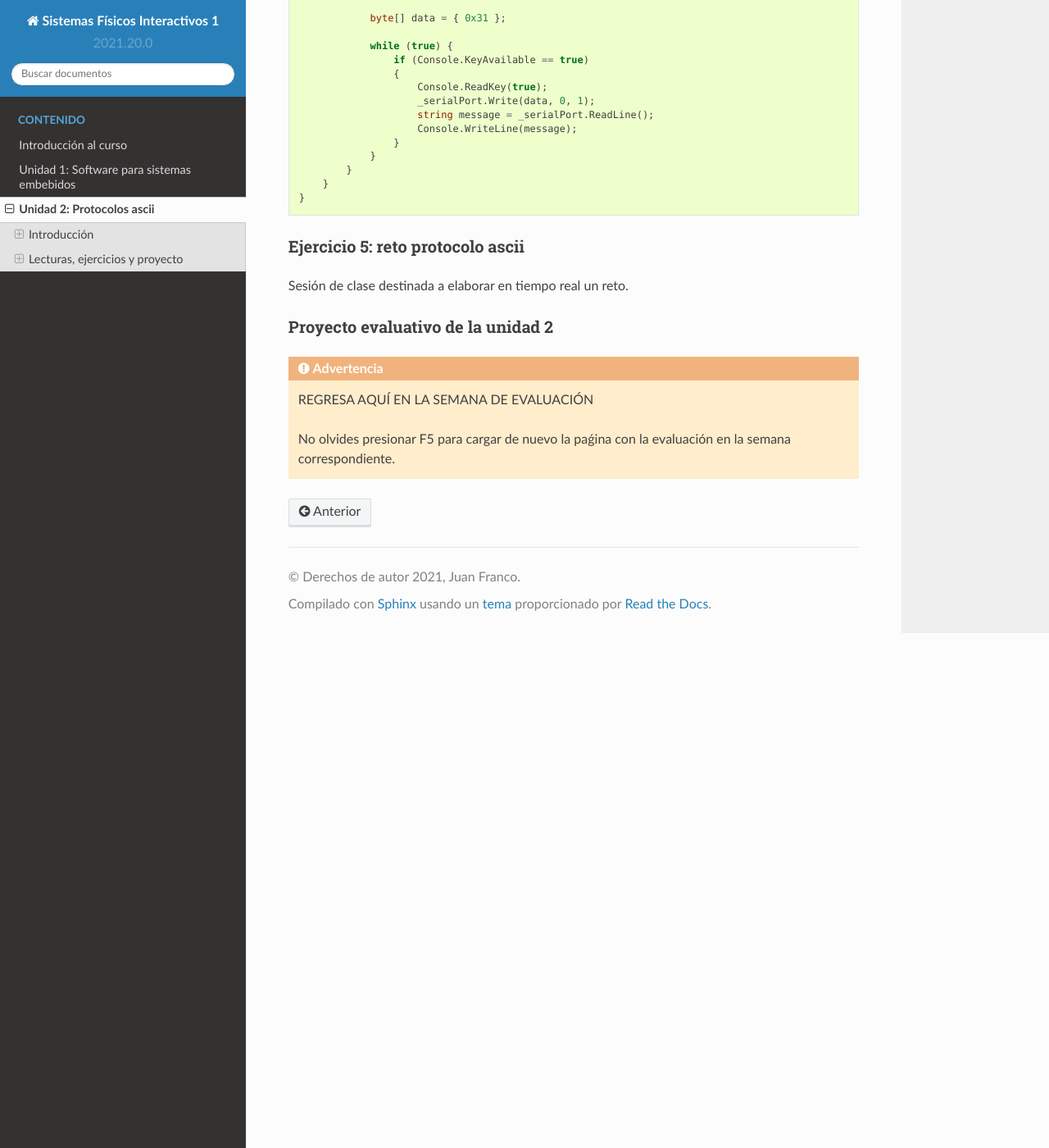
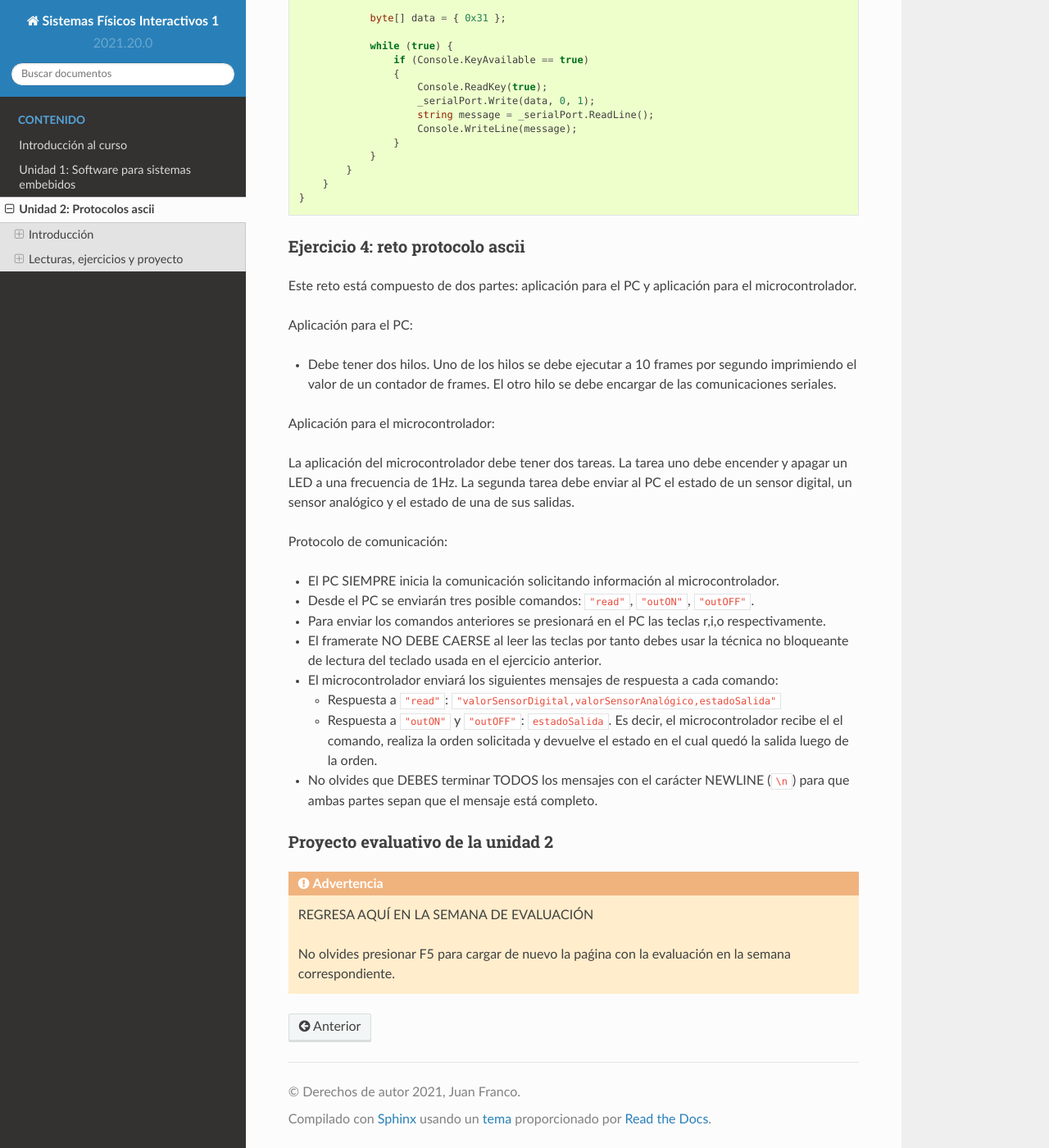
Before and after one commit to juanferfranco/SistemasFisicosInteractivos1, a Sphinx documentation site: the page built from docs/_unidad2/unidad2.rst, in a window 1280 px wide and 1400 px high, scrolled down 6261 px. Shown: the whole window at 82% size. Built offline with Sphinx 7.4.7 and the Read the Docs theme 2.0.0, drawn with Linux system fonts in a browser that asks for light colours.

Commit message:
add ex4 to Unit2, real time app build

```diff
--- a/docs/_unidad2/unidad2.rst
+++ b/docs/_unidad2/unidad2.rst
@@ -351,10 +351,39 @@ comunicaciones seriales.
         }
     }
 
-Ejercicio 5: reto protocolo ascii
+Ejercicio 4: reto protocolo ascii
 ^^^^^^^^^^^^^^^^^^^^^^^^^^^^^^^^^^^
 
-Sesión de clase destinada a elaborar en tiempo real un reto.
+Este reto está compuesto de dos partes: aplicación para el PC y aplicación para
+el microcontrolador.
+
+Aplicación para el PC:
+
+* Debe tener dos hilos. Uno de los hilos se debe ejecutar a 10 frames por segundo imprimiendo
+  el valor de un contador de frames. El otro hilo se debe encargar de las comunicaciones seriales.
+
+Aplicación para el microcontrolador:
+
+La aplicación del microcontrolador debe tener dos tareas. La tarea uno debe encender
+y apagar un LED a una frecuencia de 1Hz. La segunda tarea debe enviar al PC el estado
+de un sensor digital, un sensor analógico y el estado de una de sus salidas.
+
+Protocolo de comunicación:
+
+* El PC SIEMPRE inicia la comunicación solicitando información al microcontrolador.
+* Desde el PC se enviarán tres posible comandos: ``"read"``, ``"outON"``, ``"outOFF"``.
+* Para enviar los comandos anteriores se presionará en el PC las teclas r,i,o respectivamente.
+* El framerate NO DEBE CAERSE al leer las teclas por tanto debes usar la técnica no
+  bloqueante de lectura del teclado usada en el ejercicio anterior.
+* El microcontrolador enviará los siguientes mensajes de respuesta a cada comando:
+
+  * Respuesta a ``"read"``: ``"valorSensorDigital,valorSensorAnalógico,estadoSalida"``
+  * Respuesta a ``"outON"`` y ``"outOFF"``: ``estadoSalida``. Es decir, el microcontrolador recibe el
+    el comando, realiza la orden solicitada y devuelve el estado en el cual quedó la salida
+    luego de la orden.
+
+* No olvides que DEBES terminar TODOS los mensajes con el carácter NEWLINE (``\n``) para que
+  ambas partes sepan que el mensaje está completo.
 
 Proyecto evaluativo de la unidad 2
 ^^^^^^^^^^^^^^^^^^^^^^^^^^^^^^^^^^^
```
